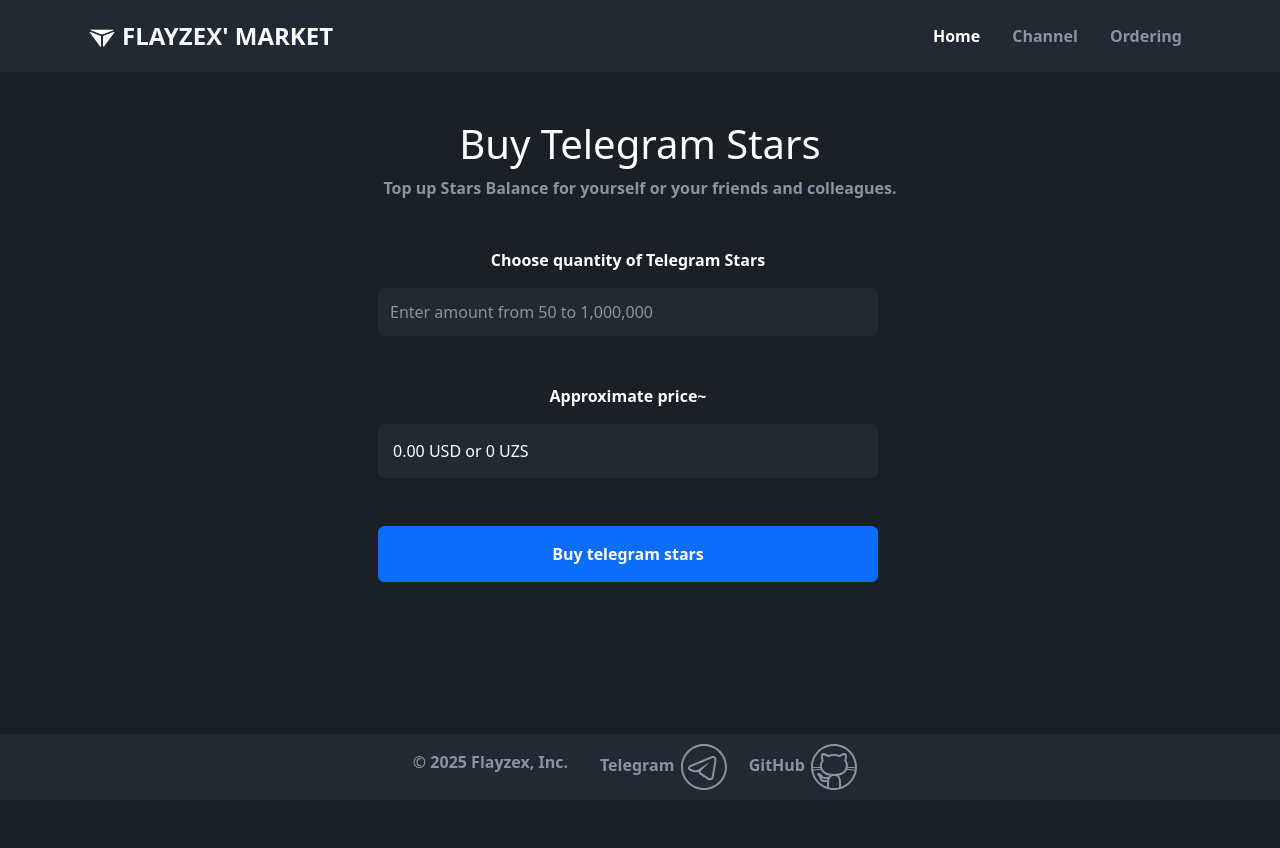
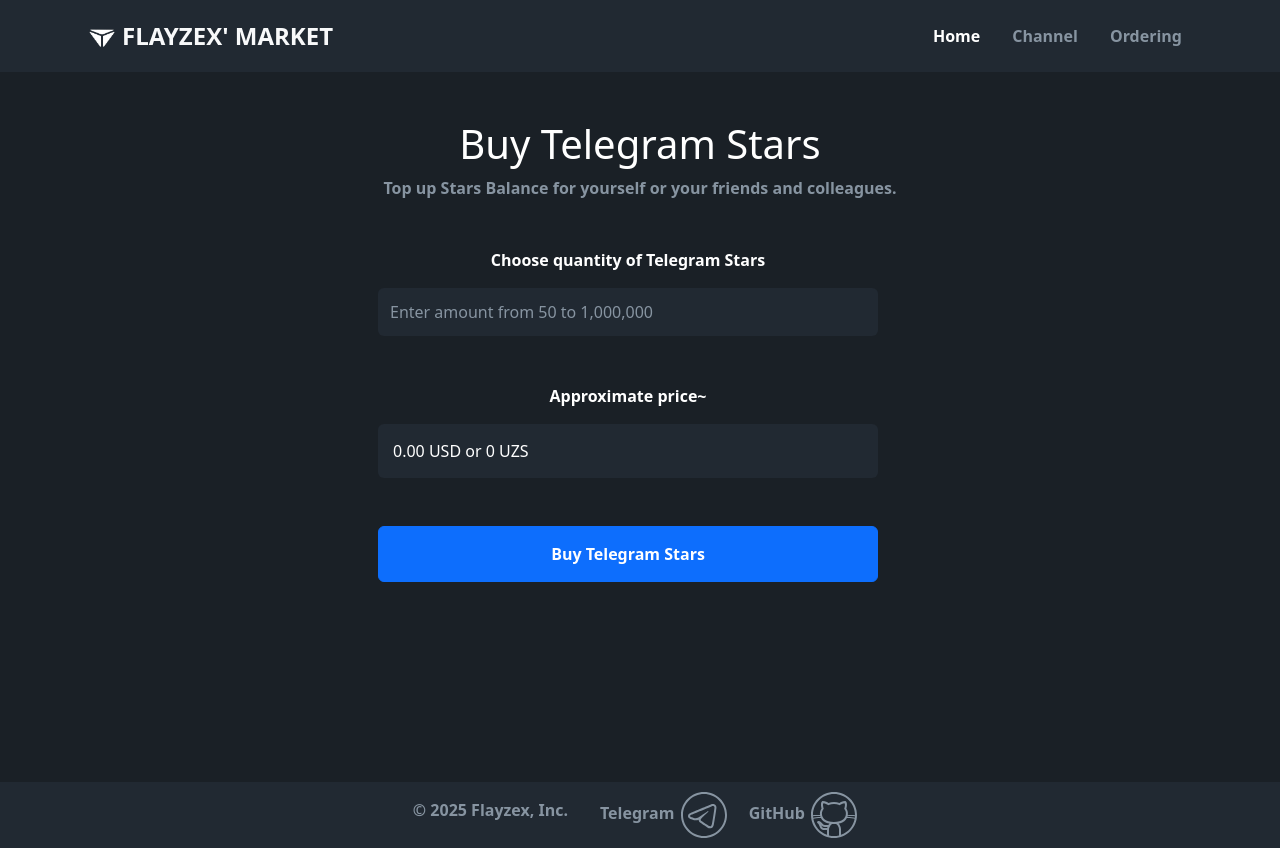
Before and after one commit to Flayzex/Flayzex-Market, a plain HTML site: page index.html in a window 1280 px wide. Before the commit the page ends 800 px from the top, so only its background shows below. Drawn offline with Linux system fonts and the light colour scheme.

Commit message:
Fix buy TG Stars button display Change text of that button

```diff
--- a/css/style.css
+++ b/css/style.css
@@ -16,6 +16,13 @@ header {
 
 main {
     padding-bottom: 45px;
+    min-height: calc(100vh - 98px - 120px);
+}
+
+@media (min-width: 992px) {
+    main {
+        min-height: calc(100vh - 66px - 72px);
+    }
 }
 
 .nav a {
@@ -76,8 +83,6 @@ main {
 }
 
 footer {
-    position: fixed;
-    bottom: 0;
     width: 100%;
     background-color: var(--secondary-color);
     color: var(--text-color)
--- a/index.html
+++ b/index.html
@@ -75,7 +75,7 @@
 
                         <div class="d-flex justify-content-center mt-5">
                             <a href="https://t.me/error_i2p" id="btn-buy-stars"
-                                class="btn btn-primary btn-buy-stars">Buy telegram stars</a>
+                                class="btn btn-primary btn-buy-stars">Buy Telegram Stars</a>
                         </div>
                     </div>
                     <div class="col-3"></div>
```
